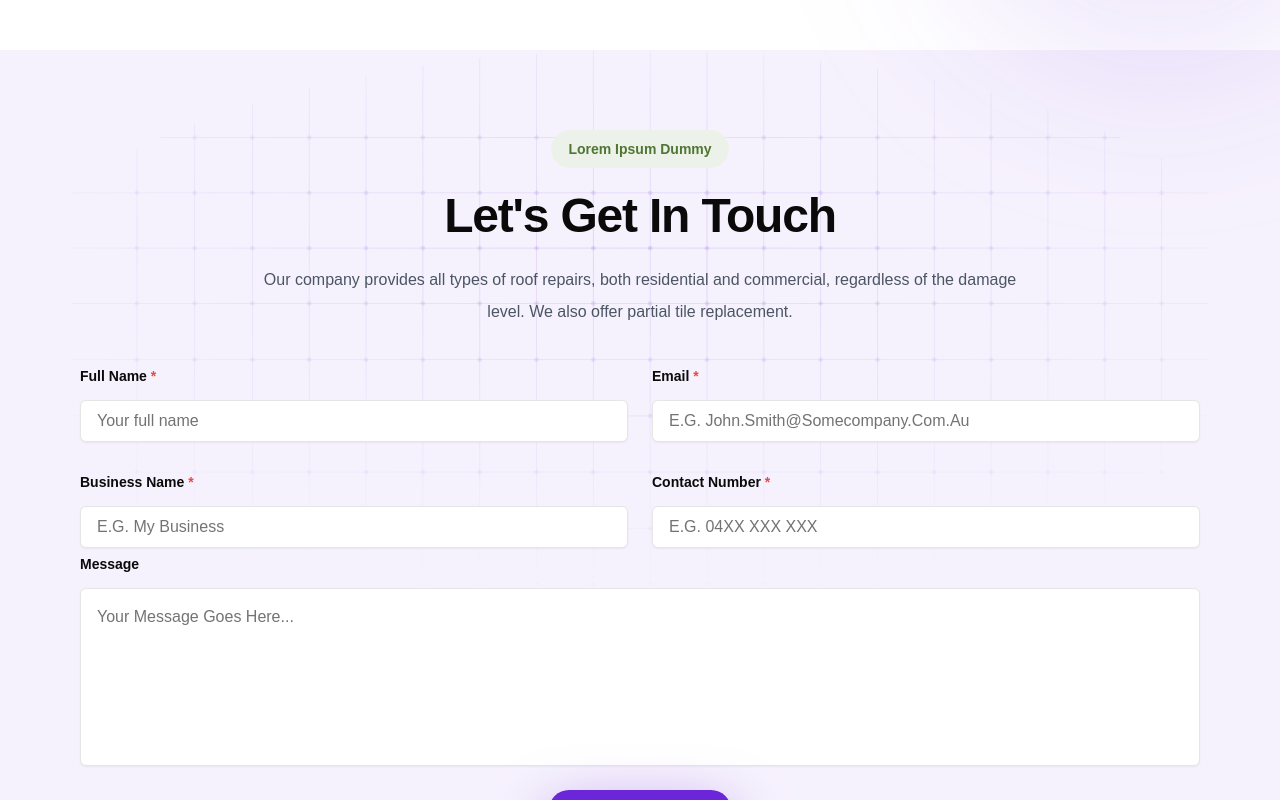
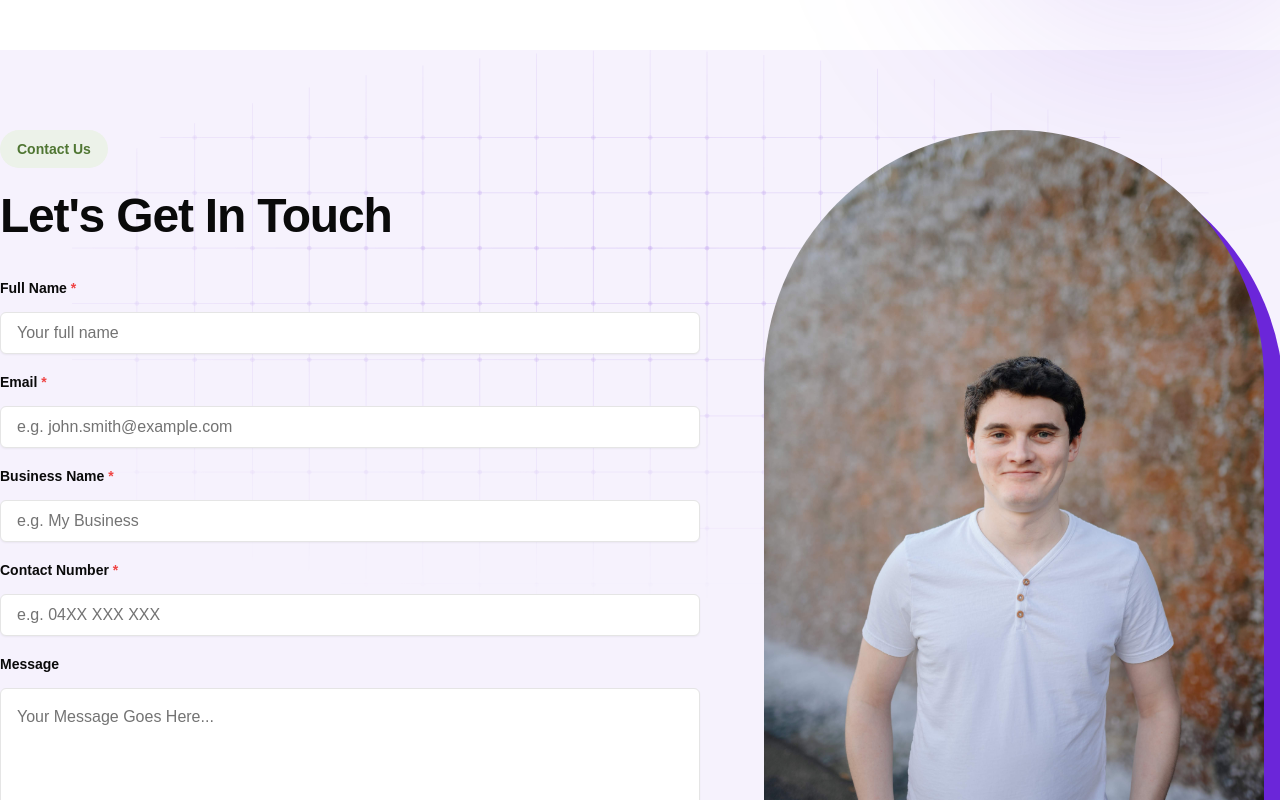
Before and after one commit to mattyleggy/gosignal, a Next.js app: page / in a window 1280 px wide. Shown: the part 7480-8280 px from the top of the page. Built offline with nearby package versions, Linux system fonts and the light colour scheme.

Commit message:
style: make the contact us form a 2-panel with image on the right

```diff
--- a/components/common/image-shadow.tsx
+++ b/components/common/image-shadow.tsx
@@ -12,7 +12,6 @@ export default function ImageShadow({ src, alt }: { src: string; alt: string })
                 height={100}
                 className="relative rounded-[300px] rounded-b-3xl z-10"
             />
-            <GlowCircle size="lg" className="absolute -bottom-1/3 -right-1/3 z-10" />
         </div>
     );
 }
--- a/components/forms/contact-form.tsx
+++ b/components/forms/contact-form.tsx
@@ -21,6 +21,8 @@ import { FaPaperPlane } from "react-icons/fa6";
 import { submitContactForm } from "@/app/actions/contact";
 import { useToast } from "@/hooks/use-toast";
 import { useState, useEffect, useRef } from "react";
+import Image from "next/image";
+import ImageShadow from "../common/image-shadow";
 
 // Form validation schema
 const formSchema = z.object({
@@ -39,7 +41,7 @@ export const ContactForm = () => {
 
     useEffect(() => {
         if (isSubmitted && successMessageRef.current) {
-            successMessageRef.current.scrollIntoView({ behavior: 'smooth' });
+            successMessageRef.current.scrollIntoView({ behavior: "smooth" });
         }
     }, [isSubmitted]);
 
@@ -84,36 +86,36 @@ export const ContactForm = () => {
 
     return (
         <Section backgroundPosition="top">
-            <div className="w-full max-w-6xl mx-auto px-4 space-y-6">
-                <div className="text-center mb-8 space-y-6">
-                    <Badge variant="secondary">Lorem Ipsum Dummy</Badge>
-                    <Typography variant="h2" className="max-w-3xl mx-auto">
-                        Let&apos;s Get In Touch
-                    </Typography>
-                    <p className="text-gray-600 max-w-3xl mx-auto">
-                        Our company provides all types of roof repairs, both residential and
-                        commercial, regardless of the damage level. We also offer partial tile
-                        replacement.
-                    </p>
+            <div className="w-full max-w-7xl mx-auto px-4 md:px-0">
+                <div className="flex flex-row space-x-16">
+                    {/* Left Panel - Form */}
+                    <div className="flex-1 space-y-6">
+                        <div className="mb-8 space-y-6">
+                            <Badge variant="secondary">Contact Us</Badge>
+                            <Typography variant="h2">Let&apos;s Get In Touch</Typography>
                         </div>
 
                         <Form {...form}>
-                    <form
-                        onSubmit={form.handleSubmit(onSubmit)}
-                        className="max-w-7xl mx-auto space-y-6"
+                            <form onSubmit={form.handleSubmit(onSubmit)} className="space-y-6">
+                                <fieldset
+                                    disabled={isSubmitted}
+                                    className={isSubmitted ? "opacity-50" : ""}
                                 >
-                        <fieldset disabled={isSubmitted} className={isSubmitted ? "opacity-50" : ""}>
-                            <div className="grid grid-cols-1 md:grid-cols-2 gap-6">
+                                    <div className="space-y-3">
                                         <FormField
                                             control={form.control}
                                             name="fullName"
                                             render={({ field }) => (
                                                 <FormItem>
                                                     <FormLabel>
-                                                Full Name <span className="text-red-500">*</span>
+                                                        Full Name{" "}
+                                                        <span className="text-red-500">*</span>
                                                     </FormLabel>
                                                     <FormControl>
-                                                <Input placeholder="Your full name" {...field} />
+                                                        <Input
+                                                            placeholder="Your full name"
+                                                            {...field}
+                                                        />
                                                     </FormControl>
                                                     <FormMessage />
                                                 </FormItem>
@@ -126,11 +128,12 @@ export const ContactForm = () => {
                                             render={({ field }) => (
                                                 <FormItem>
                                                     <FormLabel>
-                                                Email <span className="text-red-500">*</span>
+                                                        Email{" "}
+                                                        <span className="text-red-500">*</span>
                                                     </FormLabel>
                                                     <FormControl>
                                                         <Input
-                                                    placeholder="E.G. John.Smith@Somecompany.Com.Au"
+                                                            placeholder="e.g. john.smith@example.com"
                                                             {...field}
                                                         />
                                                     </FormControl>
@@ -145,10 +148,14 @@ export const ContactForm = () => {
                                             render={({ field }) => (
                                                 <FormItem>
                                                     <FormLabel>
-                                                Business Name <span className="text-red-500">*</span>
+                                                        Business Name{" "}
+                                                        <span className="text-red-500">*</span>
                                                     </FormLabel>
                                                     <FormControl>
-                                                <Input placeholder="E.G. My Business" {...field} />
+                                                        <Input
+                                                            placeholder="e.g. My Business"
+                                                            {...field}
+                                                        />
                                                     </FormControl>
                                                     <FormMessage />
                                                 </FormItem>
@@ -161,16 +168,19 @@ export const ContactForm = () => {
                                             render={({ field }) => (
                                                 <FormItem>
                                                     <FormLabel>
-                                                Contact Number <span className="text-red-500">*</span>
+                                                        Contact Number{" "}
+                                                        <span className="text-red-500">*</span>
                                                     </FormLabel>
                                                     <FormControl>
-                                                <Input placeholder="E.G. 04XX XXX XXX" {...field} />
+                                                        <Input
+                                                            placeholder="e.g. 04XX XXX XXX"
+                                                            {...field}
+                                                        />
                                                     </FormControl>
                                                     <FormMessage />
                                                 </FormItem>
                                             )}
                                         />
-                            </div>
 
                                         <FormField
                                             control={form.control}
@@ -190,6 +200,7 @@ export const ContactForm = () => {
                                                 </FormItem>
                                             )}
                                         />
+                                    </div>
                                 </fieldset>
 
                                 <div className="text-center space-y-4">
@@ -199,7 +210,8 @@ export const ContactForm = () => {
                                                 Thank You for Contacting Us!
                                             </Typography>
                                             <p className="text-gray-600">
-                                        We have received your message and will get back to you shortly.
+                                                We have received your message and will get back to
+                                                you shortly.
                                             </p>
                                             <Button
                                                 onClick={() => setIsSubmitted(false)}
@@ -224,6 +236,13 @@ export const ContactForm = () => {
                             </form>
                         </Form>
                     </div>
+
+                    {/* Right Panel - Image */}
+                    <div className="relative h-full pr-4">
+                        <ImageShadow src="/images/matty-portrait.jpg" alt="Contact Us" />
+                    </div>
+                </div>
+            </div>
         </Section>
     );
 };
--- a/components/sections/reasons-to-choose-us.tsx
+++ b/components/sections/reasons-to-choose-us.tsx
@@ -37,6 +37,7 @@ export function ReasonsToChooseUs() {
                     <div className="px-4 lg:px-0">
                         <ImageShadow src="/images/house.png" alt="Modern building" />
 
+                        <GlowCircle size="lg" className="absolute -bottom-1/3 -right-1/3 z-10" />
                         {/* Stats overlay */}
                         <USPCard className="flex flex-row gap-3 justify-center items-center absolute left-6 lg:left-2 top-14 z-10">
                             <IconCircle
```
Also changed, not shown: public/images/matty-portrait.jpg (added). Lines whose indentation alone changed are shown as unchanged.
